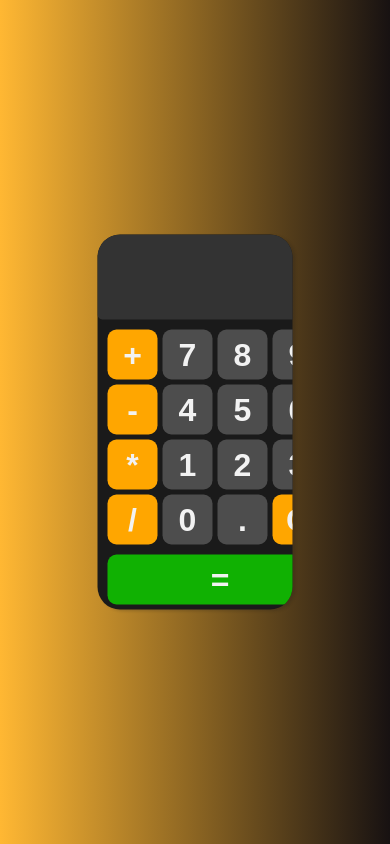
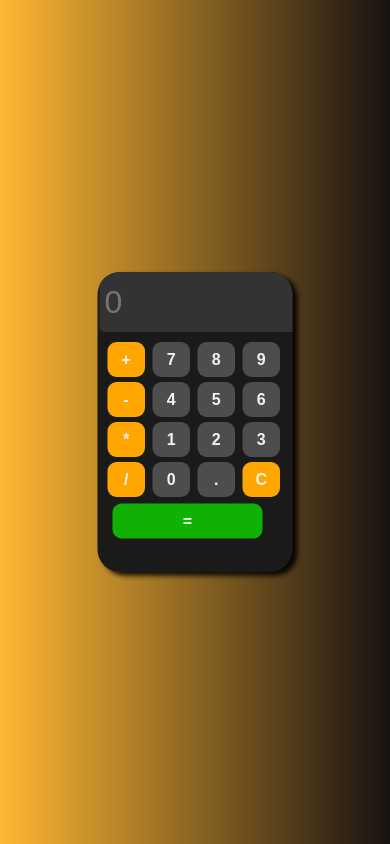
Before and after one commit to Waseem4100/SIMPLE-CALCULATOR, a plain HTML site: page index.html in a window 390 px wide. Drawn offline with Linux system fonts and the light colour scheme.

Commit message:
initial commit

```diff
--- a/index.html
+++ b/index.html
@@ -12,7 +12,7 @@
 
 <div id="calculator">
 
-    <input id="display" readonly>
+    <input id="display" readonly placeholder="0" >
 
     <div id ="keys">
         <button onclick="getDisplay(`+`)" class="operator-btn">+</button>
--- a/style.css
+++ b/style.css
@@ -20,7 +20,7 @@ body{
     max-width: 500px;
     overflow: hidden;
     border-color: black;
-   box-shadow: 6px 3px 6px rgba(24, 24, 24, 0.2);
+   box-shadow: 10px 7px 10px rgba(0, 0, 0, 0.918);
     transform: scale(50%,50%);
 
 }
@@ -78,6 +78,7 @@ button:active{
 .calculate-btn{
     height: 100px;
     width: 450px;
+    margin-top:-7px ;
     border-radius: 18px;
     margin-left:20px ;
     background-color: hsl(115, 98%, 35%);
@@ -88,3 +89,34 @@ button:active{
 .calculate-btn:active{
     background-color: hsl(115, 98%, 55%);
 }
+
+
+
+@media screen and (max-width: 768px) {
+
+    #calculator{
+        height: 600px;
+        width: 400px;
+
+
+    }
+    #display{
+        width:100% ;
+        height: 100px;
+        margin-left: 4px;
+
+    }
+
+    button{
+        height: 70px;
+        width: 75px;
+        font-size: 2rem;
+    }
+
+    .calculate-btn{
+        width: 300px;
+        height: 70px;
+        margin-left: 30px;
+    }
+
+}
```
Also changed, not shown: 1 other file.
